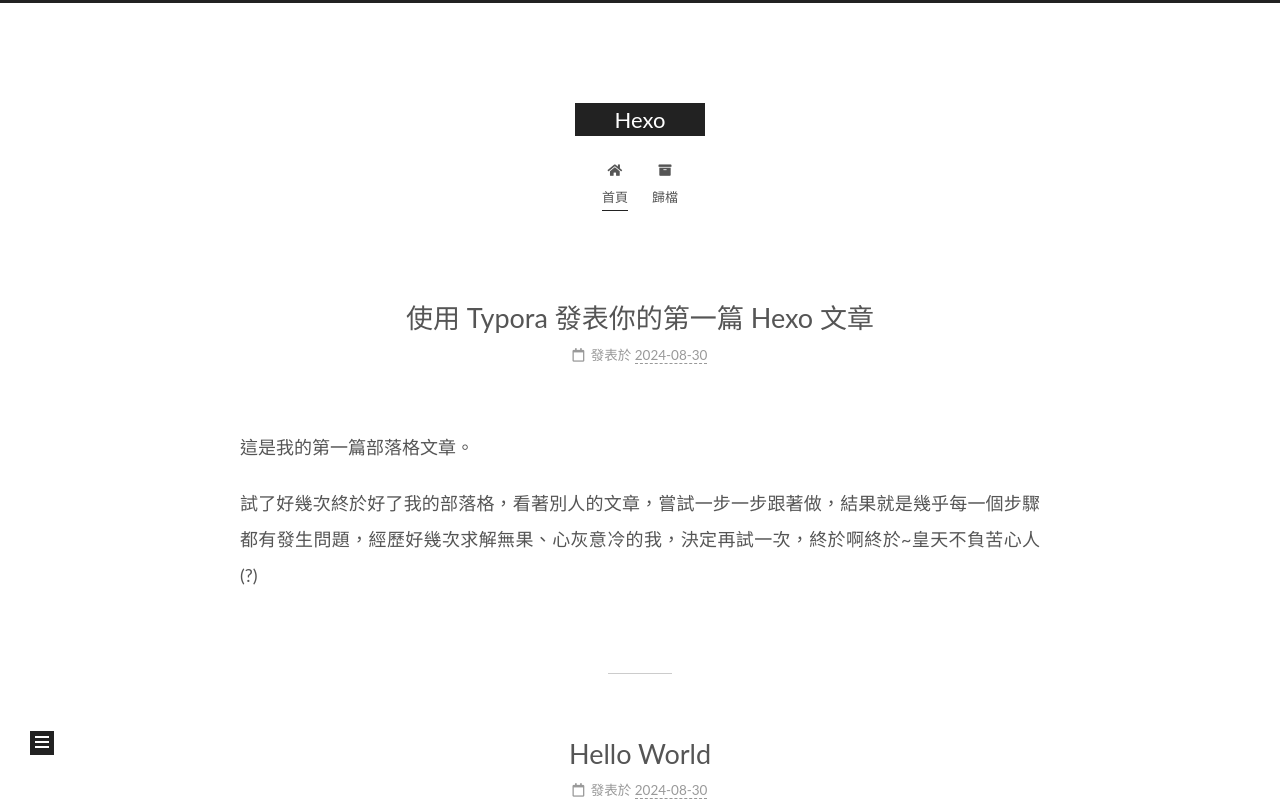
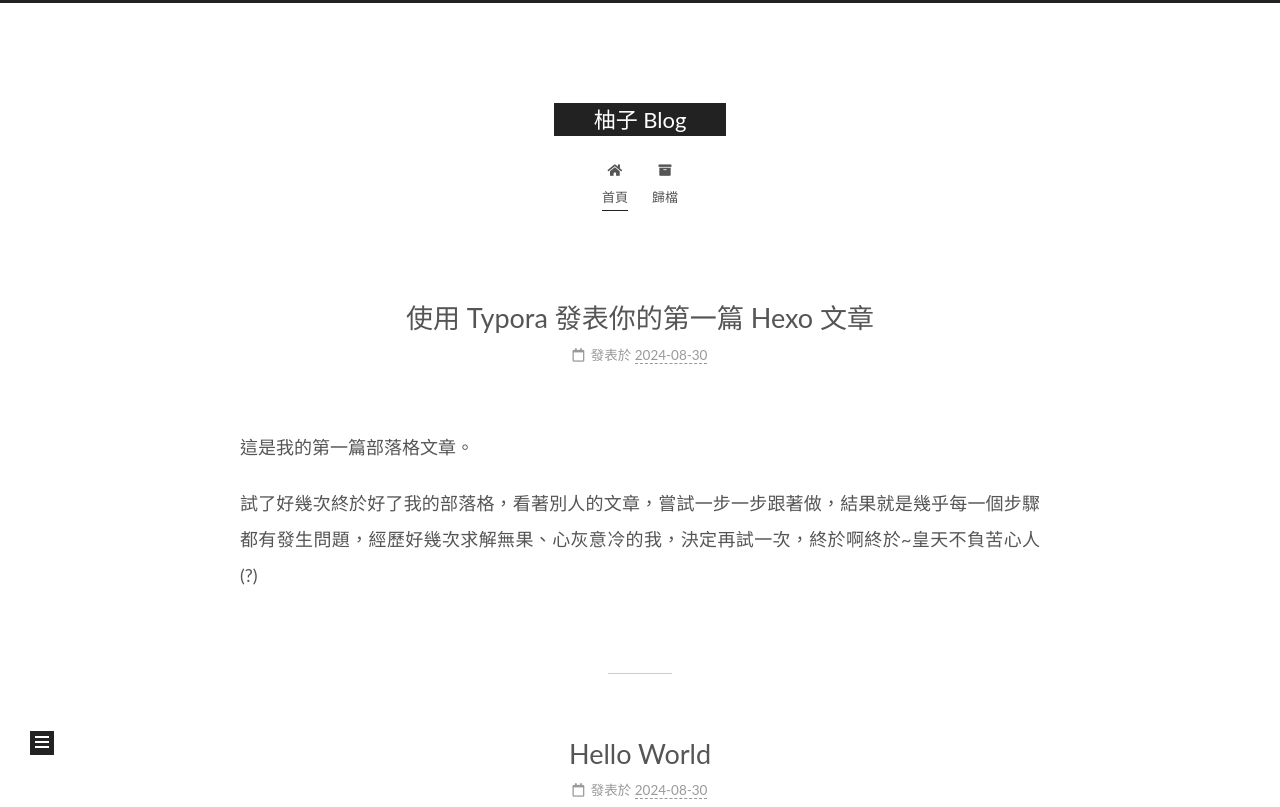
Before and after one commit to Yoyo1698/Yoyo1698.github.io, a plain HTML site: page index.html in a window 1280 px wide. Shown: the top 807 px of the page. Drawn offline with Linux system fonts and the light colour scheme.

Commit message:
First Commit

```diff
--- a/index.html
+++ b/index.html
@@ -21,9 +21,9 @@
   </script>
 
   <meta property="og:type" content="website">
-<meta property="og:title" content="Hexo">
+<meta property="og:title" content="柚子 Blog">
 <meta property="og:url" content="http://example.com/index.html">
-<meta property="og:site_name" content="Hexo">
+<meta property="og:site_name" content="柚子 Blog">
 <meta property="og:locale" content="zh_TW">
 <meta property="article:author" content="Tiffany C">
 <meta name="twitter:card" content="summary">
@@ -41,7 +41,7 @@
   };
 </script>
 
-  <title>Hexo</title>
+  <title>柚子 Blog</title>
 
 
 
@@ -92,7 +92,7 @@
 
     <a href="/" class="brand" rel="start">
       <span class="logo-line-before"><i></i></span>
-      <h1 class="site-title">Hexo</h1>
+      <h1 class="site-title">柚子 Blog</h1>
       <span class="logo-line-after"><i></i></span>
     </a>
   </div>
@@ -154,7 +154,7 @@
     </span>
 
     <span hidden itemprop="publisher" itemscope itemtype="http://schema.org/Organization">
-      <meta itemprop="name" content="Hexo">
+      <meta itemprop="name" content="柚子 Blog">
     </span>
       <header class="post-header">
         <h2 class="post-title" itemprop="name headline">
@@ -214,7 +214,7 @@
     </span>
 
     <span hidden itemprop="publisher" itemscope itemtype="http://schema.org/Organization">
-      <meta itemprop="name" content="Hexo">
+      <meta itemprop="name" content="柚子 Blog">
     </span>
       <header class="post-header">
         <h2 class="post-title" itemprop="name headline">
```
Also changed, not shown: 2024/08/30/hello-world/index.html (+4 -4 lines), 2024/08/30/使用-Typora-發表你的第一篇-Hexo-文章/index.html (+4 -4 lines), about/index.html (+3 -3 lines), archives/2024/08/index.html (+4 -4 lines), archives/2024/index.html (+4 -4 lines), archives/index.html (+4 -4 lines).
